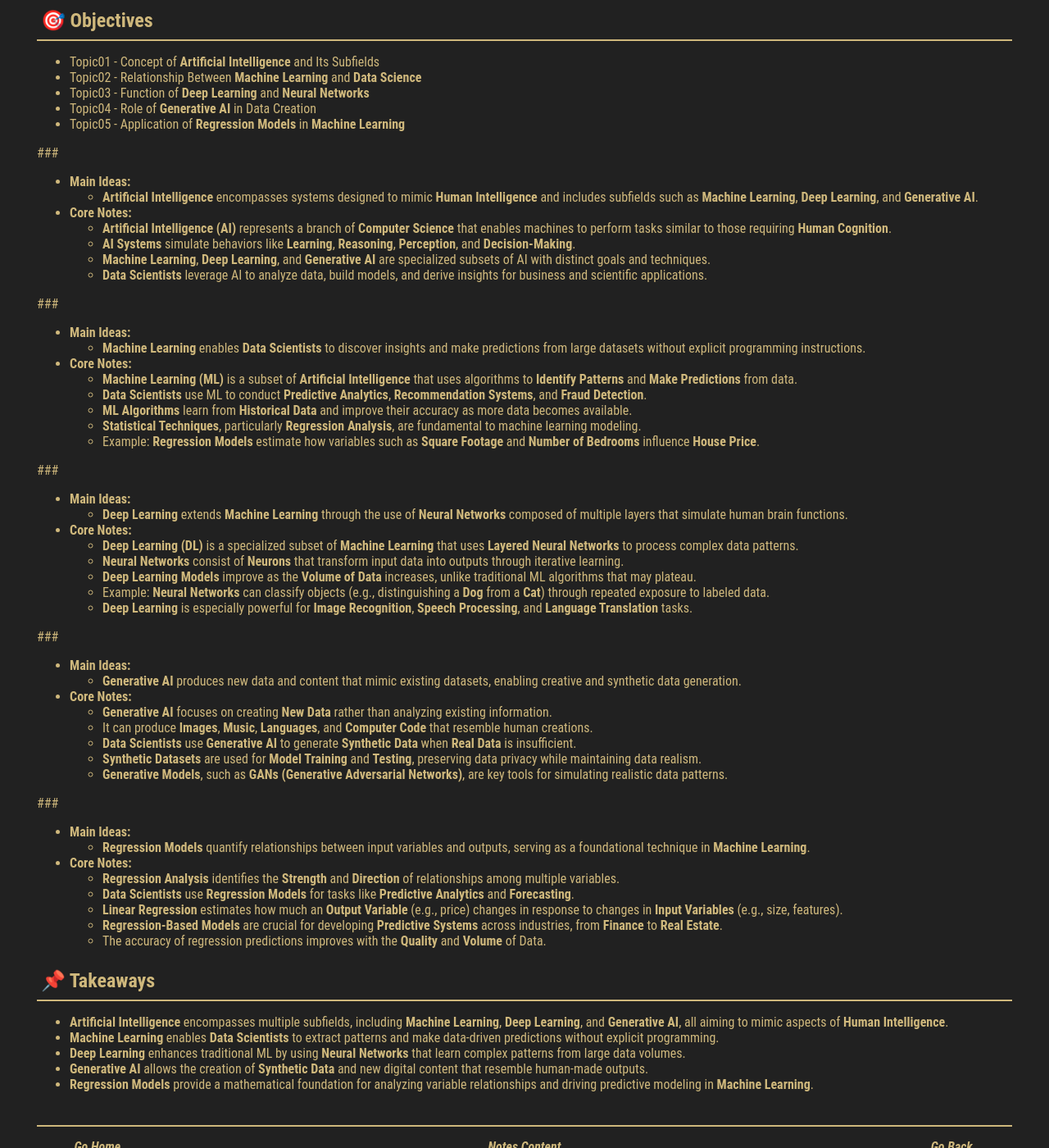
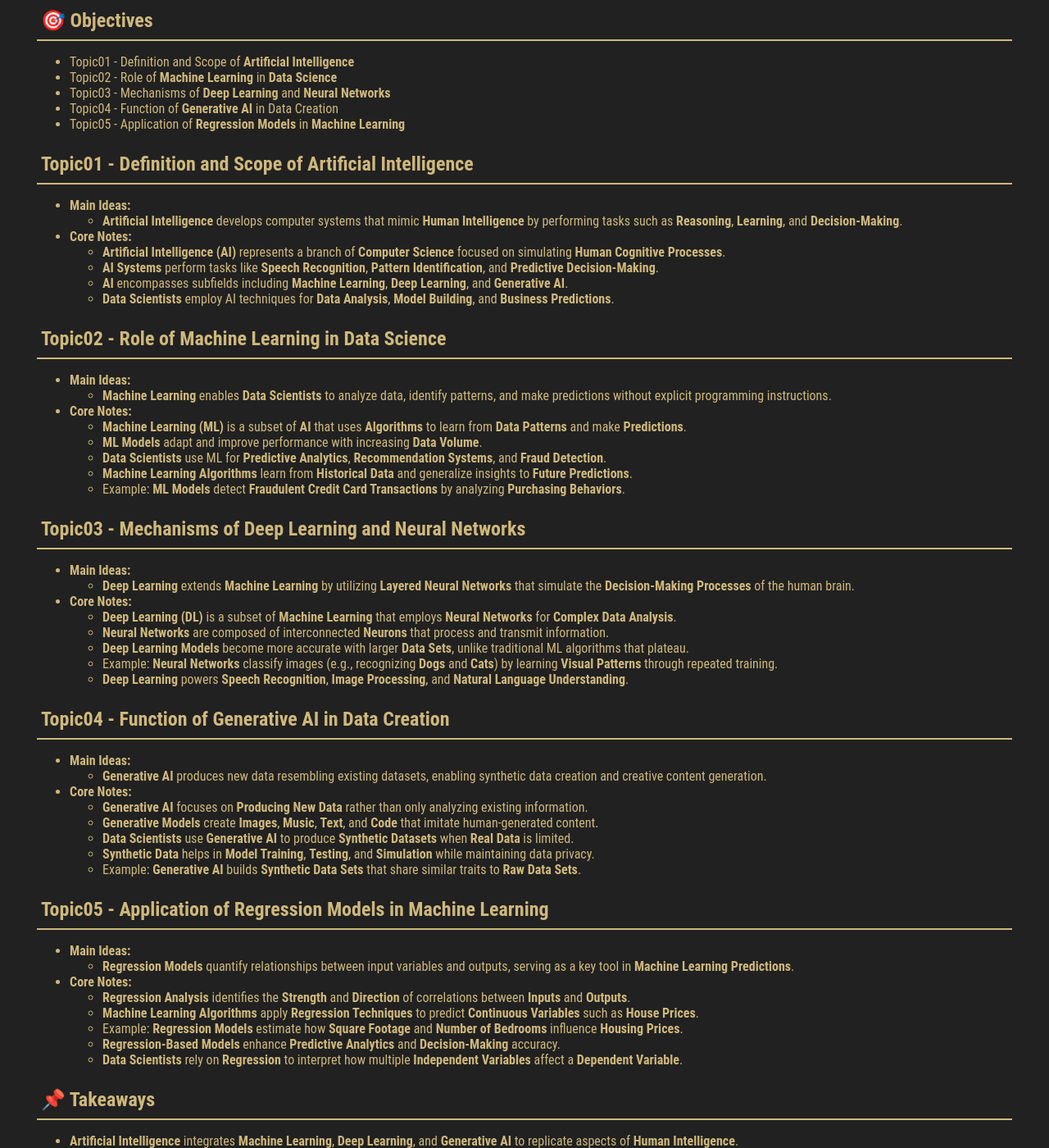
Before and after one commit to milanfx/milanfx.github.io, a Jekyll site: the page built from test.md, in a window 1280 px wide and 1400 px high, scrolled down 225 px. Shown: the whole window at 82% size. Built offline with Jekyll 4.4.1, drawn with Linux system fonts in a browser that asks for light colours; our own code applies the rules of GitHub Pages for plain Markdown files; some of the changed text lies outside the part shown.

Commit message:
Update test.md

```diff
--- a/test.md
+++ b/test.md
@@ -7,75 +7,75 @@ permalink: /DE01M01/
 
 ### 🎯 Objectives
 
-- Topic01 - Concept of **Artificial Intelligence** and Its Subfields
-- Topic02 - Relationship Between **Machine Learning** and **Data Science**
-- Topic03 - Function of **Deep Learning** and **Neural Networks**
-- Topic04 - Role of **Generative AI** in Data Creation
+- Topic01 - Definition and Scope of **Artificial Intelligence**
+- Topic02 - Role of **Machine Learning** in **Data Science**
+- Topic03 - Mechanisms of **Deep Learning** and **Neural Networks**
+- Topic04 - Function of **Generative AI** in Data Creation
 - Topic05 - Application of **Regression Models** in **Machine Learning**
 
-### {{Topic01 - Concept of Artificial Intelligence and Its Subfields}}
+### Topic01 - Definition and Scope of Artificial Intelligence
 
 - **Main Ideas:**
-  - **Artificial Intelligence** encompasses systems designed to mimic **Human Intelligence** and includes subfields such as **Machine Learning**, **Deep Learning**, and **Generative AI**.
+  - **Artificial Intelligence** develops computer systems that mimic **Human Intelligence** by performing tasks such as **Reasoning**, **Learning**, and **Decision-Making**.
 
 - **Core Notes:**
-  - **Artificial Intelligence (AI)** represents a branch of **Computer Science** that enables machines to perform tasks similar to those requiring **Human Cognition**.
-  - **AI Systems** simulate behaviors like **Learning**, **Reasoning**, **Perception**, and **Decision-Making**.
-  - **Machine Learning**, **Deep Learning**, and **Generative AI** are specialized subsets of AI with distinct goals and techniques.
-  - **Data Scientists** leverage AI to analyze data, build models, and derive insights for business and scientific applications.
+  - **Artificial Intelligence (AI)** represents a branch of **Computer Science** focused on simulating **Human Cognitive Processes**.
+  - **AI Systems** perform tasks like **Speech Recognition**, **Pattern Identification**, and **Predictive Decision-Making**.
+  - **AI** encompasses subfields including **Machine Learning**, **Deep Learning**, and **Generative AI**.
+  - **Data Scientists** employ AI techniques for **Data Analysis**, **Model Building**, and **Business Predictions**.
 
-### {{Topic02 - Relationship Between Machine Learning and Data Science}}
+### Topic02 - Role of Machine Learning in Data Science
 
 - **Main Ideas:**
-  - **Machine Learning** enables **Data Scientists** to discover insights and make predictions from large datasets without explicit programming instructions.
+  - **Machine Learning** enables **Data Scientists** to analyze data, identify patterns, and make predictions without explicit programming instructions.
 
 - **Core Notes:**
-  - **Machine Learning (ML)** is a subset of **Artificial Intelligence** that uses algorithms to **Identify Patterns** and **Make Predictions** from data.
-  - **Data Scientists** use ML to conduct **Predictive Analytics**, **Recommendation Systems**, and **Fraud Detection**.
-  - **ML Algorithms** learn from **Historical Data** and improve their accuracy as more data becomes available.
-  - **Statistical Techniques**, particularly **Regression Analysis**, are fundamental to machine learning modeling.
-  - Example: **Regression Models** estimate how variables such as **Square Footage** and **Number of Bedrooms** influence **House Price**.
+  - **Machine Learning (ML)** is a subset of **AI** that uses **Algorithms** to learn from **Data Patterns** and make **Predictions**.
+  - **ML Models** adapt and improve performance with increasing **Data Volume**.
+  - **Data Scientists** use ML for **Predictive Analytics**, **Recommendation Systems**, and **Fraud Detection**.
+  - **Machine Learning Algorithms** learn from **Historical Data** and generalize insights to **Future Predictions**.
+  - Example: **ML Models** detect **Fraudulent Credit Card Transactions** by analyzing **Purchasing Behaviors**.
 
-### {{Topic03 - Function of Deep Learning and Neural Networks}}
+### Topic03 - Mechanisms of Deep Learning and Neural Networks
 
 - **Main Ideas:**
-  - **Deep Learning** extends **Machine Learning** through the use of **Neural Networks** composed of multiple layers that simulate human brain functions.
+  - **Deep Learning** extends **Machine Learning** by utilizing **Layered Neural Networks** that simulate the **Decision-Making Processes** of the human brain.
 
 - **Core Notes:**
-  - **Deep Learning (DL)** is a specialized subset of **Machine Learning** that uses **Layered Neural Networks** to process complex data patterns.
-  - **Neural Networks** consist of **Neurons** that transform input data into outputs through iterative learning.
-  - **Deep Learning Models** improve as the **Volume of Data** increases, unlike traditional ML algorithms that may plateau.
-  - Example: **Neural Networks** can classify objects (e.g., distinguishing a **Dog** from a **Cat**) through repeated exposure to labeled data.
-  - **Deep Learning** is especially powerful for **Image Recognition**, **Speech Processing**, and **Language Translation** tasks.
+  - **Deep Learning (DL)** is a subset of **Machine Learning** that employs **Neural Networks** for **Complex Data Analysis**.
+  - **Neural Networks** are composed of interconnected **Neurons** that process and transmit information.
+  - **Deep Learning Models** become more accurate with larger **Data Sets**, unlike traditional ML algorithms that plateau.
+  - Example: **Neural Networks** classify images (e.g., recognizing **Dogs** and **Cats**) by learning **Visual Patterns** through repeated training.
+  - **Deep Learning** powers **Speech Recognition**, **Image Processing**, and **Natural Language Understanding**.
 
-### {{Topic04 - Role of Generative AI in Data Creation}}
+### Topic04 - Function of Generative AI in Data Creation
 
 - **Main Ideas:**
-  - **Generative AI** produces new data and content that mimic existing datasets, enabling creative and synthetic data generation.
+  - **Generative AI** produces new data resembling existing datasets, enabling synthetic data creation and creative content generation.
 
 - **Core Notes:**
-  - **Generative AI** focuses on creating **New Data** rather than analyzing existing information.
-  - It can produce **Images**, **Music**, **Languages**, and **Computer Code** that resemble human creations.
-  - **Data Scientists** use **Generative AI** to generate **Synthetic Data** when **Real Data** is insufficient.
-  - **Synthetic Datasets** are used for **Model Training** and **Testing**, preserving data privacy while maintaining data realism.
-  - **Generative Models**, such as **GANs (Generative Adversarial Networks)**, are key tools for simulating realistic data patterns.
+  - **Generative AI** focuses on **Producing New Data** rather than only analyzing existing information.
+  - **Generative Models** create **Images**, **Music**, **Text**, and **Code** that imitate human-generated content.
+  - **Data Scientists** use **Generative AI** to produce **Synthetic Datasets** when **Real Data** is limited.
+  - **Synthetic Data** helps in **Model Training**, **Testing**, and **Simulation** while maintaining data privacy.
+  - Example: **Generative AI** builds **Synthetic Data Sets** that share similar traits to **Raw Data Sets**.
 
-### {{Topic05 - Application of Regression Models in Machine Learning}}
+### Topic05 - Application of Regression Models in Machine Learning
 
 - **Main Ideas:**
-  - **Regression Models** quantify relationships between input variables and outputs, serving as a foundational technique in **Machine Learning**.
+  - **Regression Models** quantify relationships between input variables and outputs, serving as a key tool in **Machine Learning Predictions**.
 
 - **Core Notes:**
-  - **Regression Analysis** identifies the **Strength** and **Direction** of relationships among multiple variables.
-  - **Data Scientists** use **Regression Models** for tasks like **Predictive Analytics** and **Forecasting**.
-  - **Linear Regression** estimates how much an **Output Variable** (e.g., price) changes in response to changes in **Input Variables** (e.g., size, features).
-  - **Regression-Based Models** are crucial for developing **Predictive Systems** across industries, from **Finance** to **Real Estate**.
-  - The accuracy of regression predictions improves with the **Quality** and **Volume** of Data.
+  - **Regression Analysis** identifies the **Strength** and **Direction** of correlations between **Inputs** and **Outputs**.
+  - **Machine Learning Algorithms** apply **Regression Techniques** to predict **Continuous Variables** such as **House Prices**.
+  - Example: **Regression Models** estimate how **Square Footage** and **Number of Bedrooms** influence **Housing Prices**.
+  - **Regression-Based Models** enhance **Predictive Analytics** and **Decision-Making** accuracy.
+  - **Data Scientists** rely on **Regression** to interpret how multiple **Independent Variables** affect a **Dependent Variable**.
 
 ### 📌 Takeaways
 
-- **Artificial Intelligence** encompasses multiple subfields, including **Machine Learning**, **Deep Learning**, and **Generative AI**, all aiming to mimic aspects of **Human Intelligence**.
-- **Machine Learning** enables **Data Scientists** to extract patterns and make data-driven predictions without explicit programming.
-- **Deep Learning** enhances traditional ML by using **Neural Networks** that learn complex patterns from large data volumes.
-- **Generative AI** allows the creation of **Synthetic Data** and new digital content that resemble human-made outputs.
-- **Regression Models** provide a mathematical foundation for analyzing variable relationships and driving predictive modeling in **Machine Learning**.
+- **Artificial Intelligence** integrates **Machine Learning**, **Deep Learning**, and **Generative AI** to replicate aspects of **Human Intelligence**.
+- **Machine Learning** empowers **Data Scientists** to analyze patterns and make predictions without explicit programming.
+- **Deep Learning** leverages **Neural Networks** to simulate complex decision-making and improve with large datasets.
+- **Generative AI** creates **Synthetic Data** and new content, enhancing model development and creativity.
+- **Regression Models** provide the mathematical foundation for analyzing variable relationships and supporting predictive modeling in **Machine Learning**.
```
